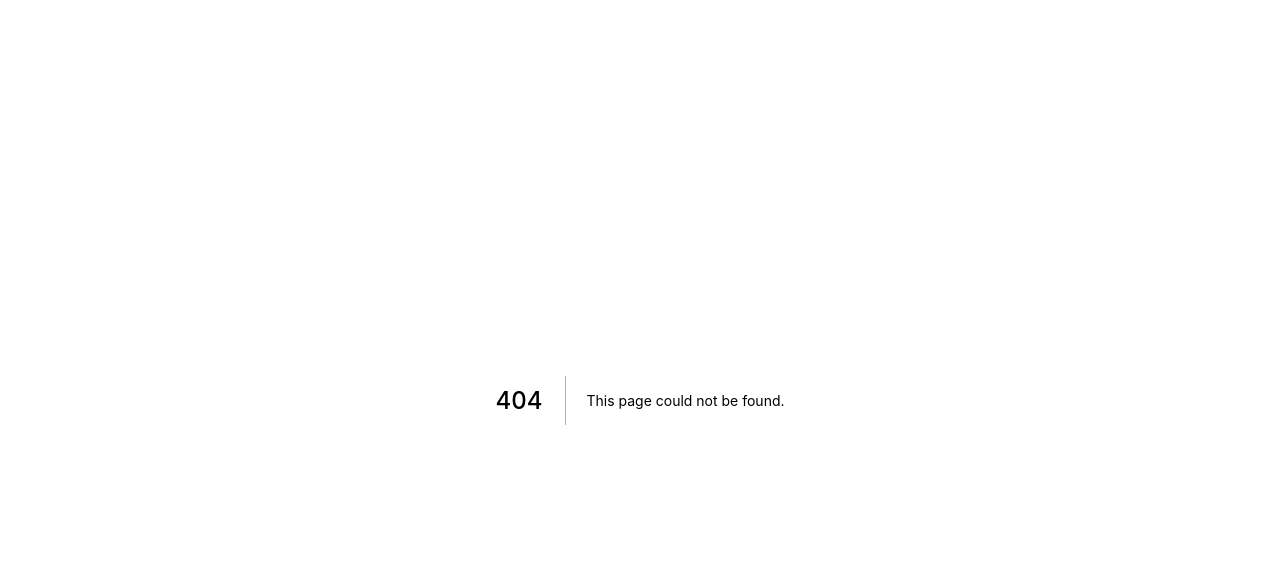
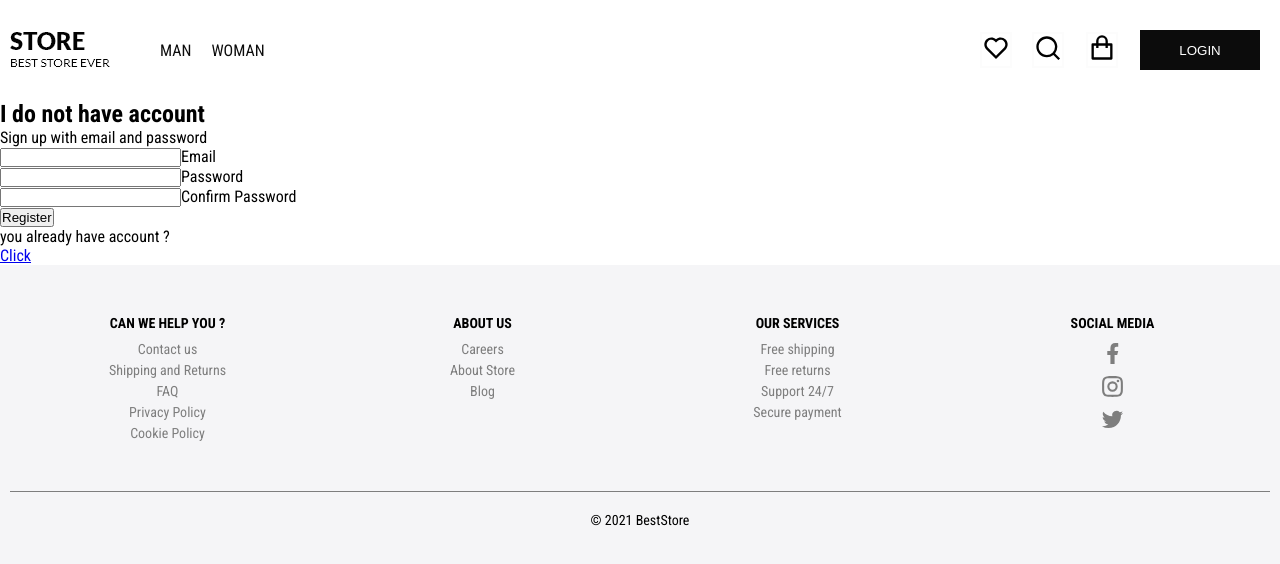
Before and after one commit to 1991Pawel/e-comerce-next, a Next.js app in the folder client/: page /user/register in a window 1280 px wide. Before the commit this address had no page. Shown: the top 564 px of the page. Built offline with nearby package versions, Linux system fonts and the light colour scheme.

Commit message:
add basic register and login page

```diff
--- /dev/null
+++ b/client/components/FormInput/FormInput.js
@@ -0,0 +1,12 @@
+export default function FormInput({ handleChange, label, textarea, ...otherProps }) {
+  return (
+    <div>
+      {textarea ? (
+        <textarea onChange={handleChange} {...otherProps} />
+      ) : (
+        <input onChange={handleChange} {...otherProps} />
+      )}
+      {label && <label htmlFor={label}>{label}</label>}
+    </div>
+  );
+}
--- a/client/components/SideBar/sideBar.module.css
+++ b/client/components/SideBar/sideBar.module.css
@@ -3,7 +3,6 @@
   flex-direction: column;
   align-items: center;
   padding-top: 15rem;
-
   border-right: 3px solid var(--bg-dark-color);
 }
 
--- /dev/null
+++ b/client/pages/user/register.js
@@ -0,0 +1,65 @@
+import { useState } from 'react';
+import Link from 'next/link';
+import Layout from '../../components/Layout/Layout';
+import FormInput from '../../components/FormInput/FormInput';
+
+const initialState = {
+  email: '',
+  password: ''
+};
+
+export default function register() {
+  const [values, setValues] = useState(initialState);
+
+  const handleChange = (e) => {
+    setValues({
+      ...values,
+      [e.target.name]: e.target.value
+    });
+  };
+
+  const handleSubmit = async (e) => {
+    e.preventDefault();
+    console.log('send form');
+  };
+
+  return (
+    <Layout>
+      <div>
+        <h2>I do not have account</h2>
+        <span>Sign up with email and password</span>
+        <form className="sign-up-form" onSubmit={handleSubmit}>
+          <FormInput
+            type="email"
+            name="email"
+            value={values.email}
+            onChange={(e) => handleChange(e)}
+            label="Email"
+            required
+          />
+          <FormInput
+            type="password"
+            name="password"
+            value={values.password}
+            onChange={(e) => handleChange(e)}
+            label="Password"
+            required
+          />
+          <FormInput
+            type="password"
+            name="confirmPassword"
+            value={values.confirmPassword}
+            onChange={(e) => handleChange(e)}
+            label="Confirm Password"
+            required
+          />
+          <button type="submit">Register</button>
+        </form>
+        <p>you already have account ?</p>
+        <Link href="/user/login">
+          <a>Click</a>
+        </Link>
+      </div>
+    </Layout>
+  );
+}
```
Also changed, not shown: client/pages/user/login.js (added, +57 -0 lines).
